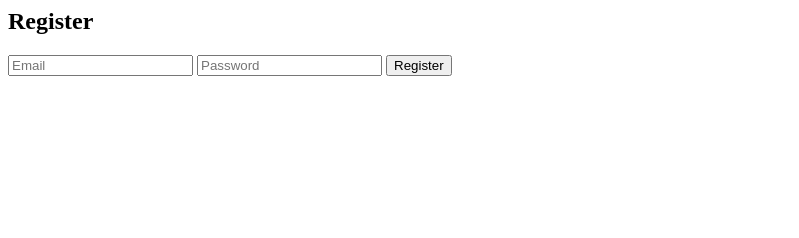
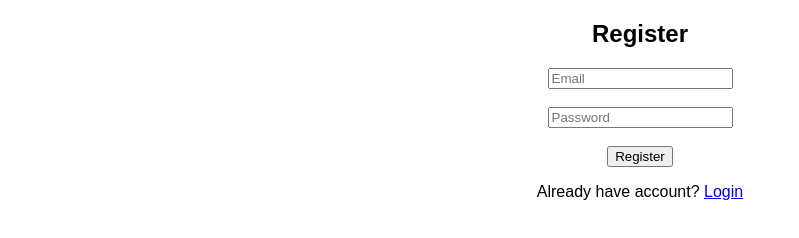
Before and after one commit to jahidup/myt, a plain HTML site: page frontend/register.html in a window 1280 px wide. Shown: the whole page, without its empty margins (0-799 px from the left). Drawn offline with Linux system fonts and the light colour scheme.

Commit message:
Update register.html

```diff
--- a/frontend/register.html
+++ b/frontend/register.html
@@ -1,6 +1,20 @@
-<h2>Register</h2>
-<input id="email" placeholder="Email">
-<input id="password" placeholder="Password">
-<button onclick="register()">Register</button>
+<!DOCTYPE html>
+<html>
+<head>
+  <title>Register</title>
+</head>
+<body style="text-align:center; font-family:sans-serif;">
 
-<script src="script.js"></script>
+  <h2>Register</h2>
+
+  <input id="email" placeholder="Email"><br><br>
+  <input id="password" type="password" placeholder="Password"><br><br>
+
+  <button onclick="register()">Register</button>
+
+  <p>Already have account? <a href="login.html">Login</a></p>
+
+  <script src="script.js"></script>
+
+</body>
+</html>
```
